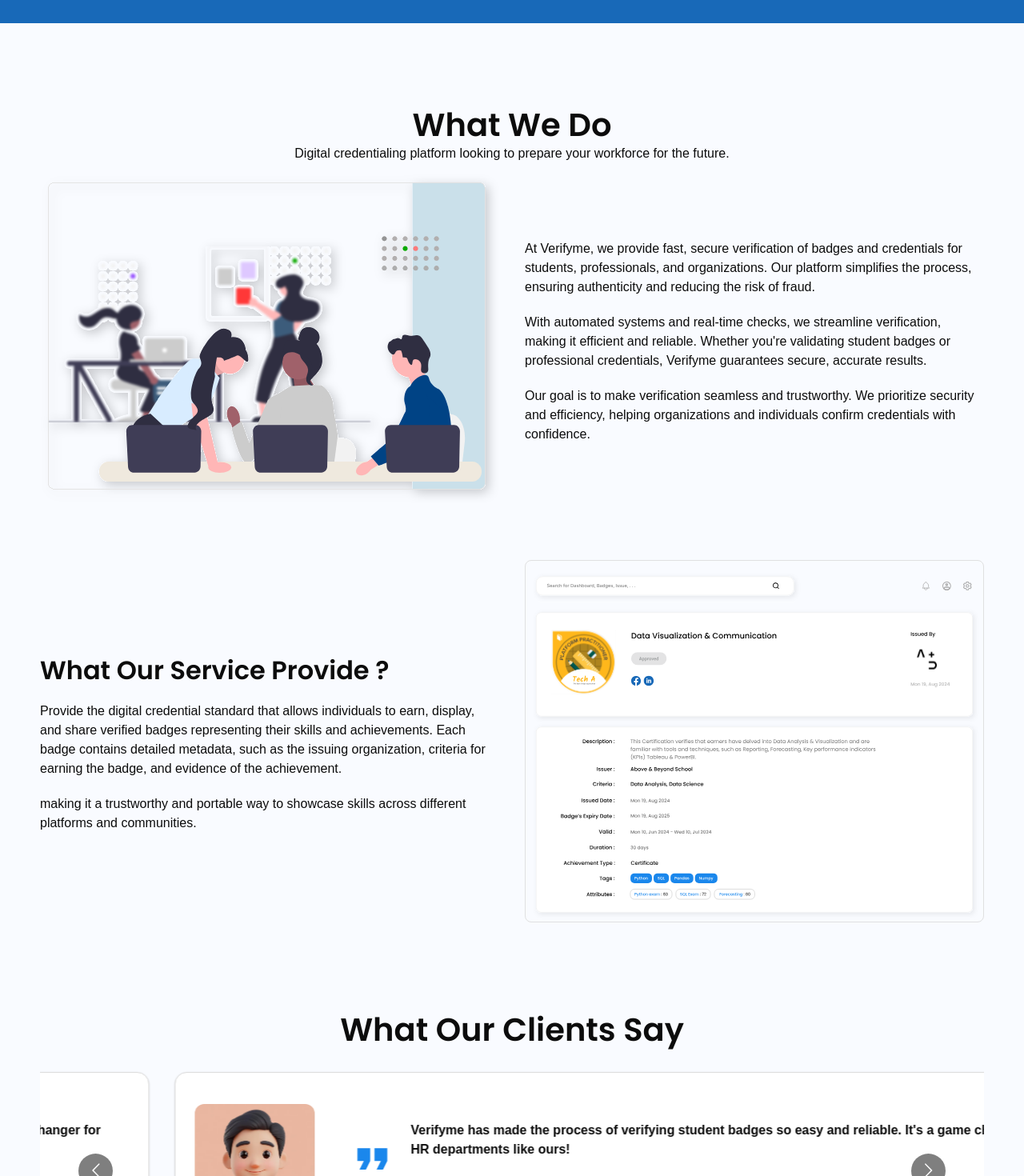
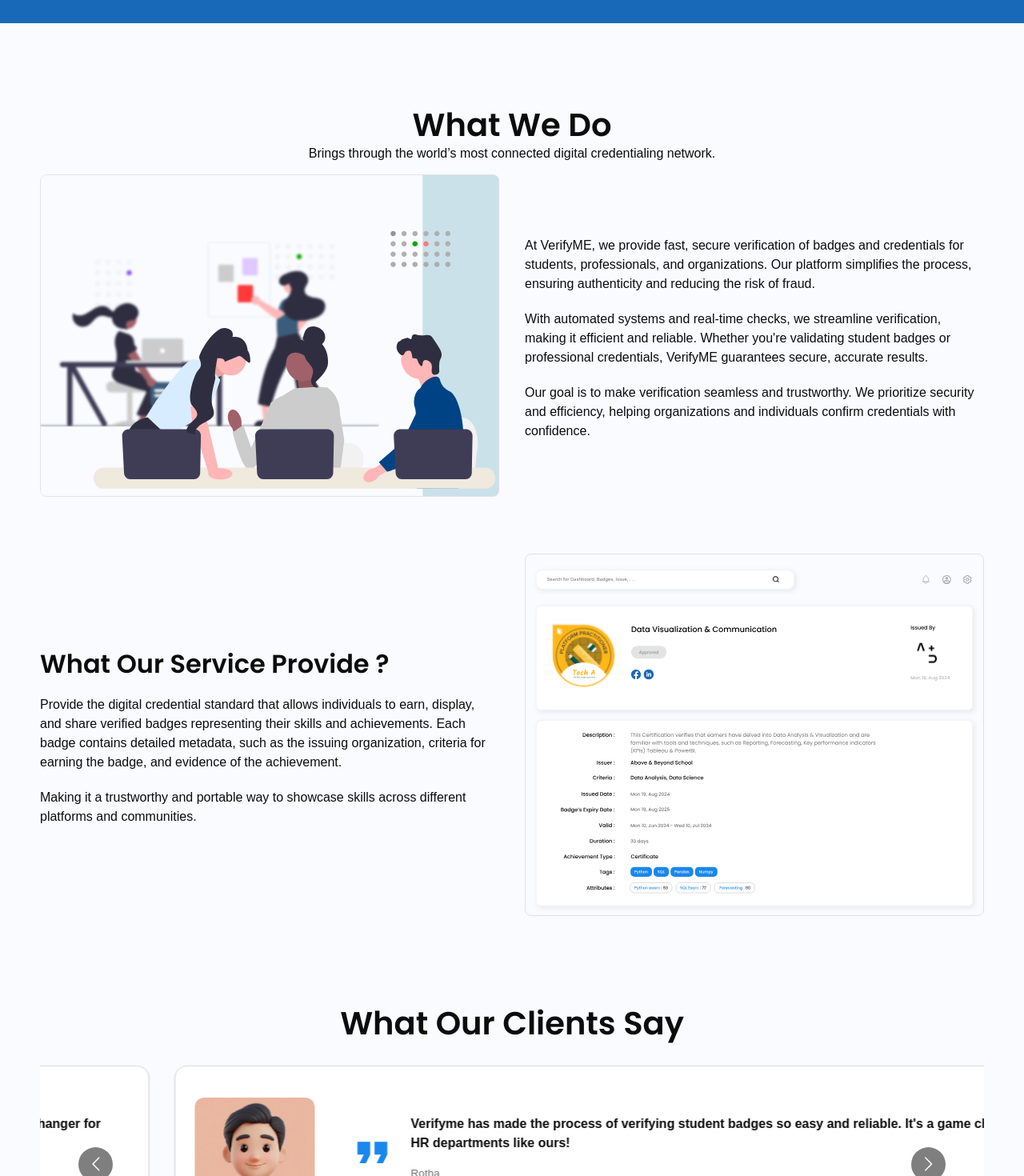
Before and after one commit to lyDiyamong/ratifyme-frontend, a React (Vite) app: page / in a window 1280 px wide. Shown: the part 960-2430 px from the top of the page at 80% size. Built offline with nearby package versions, Linux system fonts and the light colour scheme.

Commit message:
fix(rebase): solve confict style of font style

```diff
--- a/src/components/FormInput.jsx
+++ b/src/components/FormInput.jsx
@@ -61,7 +61,7 @@ const FormInput = ({ label, name, control, type = "text", required = false, icon
             helperText={error ? error.message : null} // Display error message if present
             sx={{
                 "& .MuiOutlinedInput-root": {
-                    borderRadius: theme.shape.borderRadius.input, // Apply custom border-radius
+                    borderRadius: theme.customShape.input, // Apply custom border-radius
                 },
                 "& .MuiInputBase-input": {
                     fontSize: theme.typography.body2, // Apply custom font size
--- a/src/data/testimonialData.js
+++ b/src/data/testimonialData.js
@@ -6,7 +6,6 @@ import SreyPov from "../assets/icons/SreyPov.webp";
 import Chounan from "../assets/icons/Chounan.webp";
 import Malen from "../assets/icons/Malen.webp";
 import Yamong from "../assets/icons/Yamong.webp";
-import Manet from "../assets/icons/Manet.webp";
 
 export const testimonials = [
     {
@@ -61,8 +60,8 @@ export const testimonials = [
     {
         id: 8,
         text: "Verifyme has made the process of verifying student badges so easy and reliable. It's a game changer for HR departments like ours!",
-        author: "Manet",
+        author: "Rotha",
         position: "Tech A co.,ltd",
-        image: Manet,
+        image: Rotha,
     },
 ];
--- a/src/layouts/landing/Footer.jsx
+++ b/src/layouts/landing/Footer.jsx
@@ -147,7 +147,7 @@ const Footer = () => {
                                 Social Media
                             </Typography>
 
-                            <List sx={{ display: "flex", gap: 2 }}>
+                            <List sx={{ display: "flex", gap: 2, my: 2 }}>
                                 {socialMediaLinks.map((link, index) => (
                                     <Link key={index} sx={linkItemStyle}>
                                         <Box
@@ -191,7 +191,7 @@ const Footer = () => {
                         <FlexBetween
                             variant="body2"
                             sx={{
-                                display: { sm: "flex", xss: 'block' },
+                                display: { sm: "flex", xss: 'block',  },
                                 color: "text.disabled",
                             }}
                         >
--- a/src/layouts/landing/Navbar.jsx
+++ b/src/layouts/landing/Navbar.jsx
@@ -84,7 +84,7 @@ function Navbar() {
                     backgroundColor: "white",
                     border: `1px solid ${theme.palette.text.light}`,
                     boxShadow: theme.customShadows.default,
-                    borderRadius: "0px 0px 12px 12px",
+                    // borderRadius: "0px 0px 12px 12px",
                 }}
             >
                 {/* ============ Start Navbar ============ */}
@@ -187,14 +187,14 @@ function Navbar() {
                                 sx={{
                                     "& .MuiPaper-root": {
                                         borderRadius:
-                                            theme.shape.borderRadius.card,
+                                            theme.customShape.input,
                                         boxShadow: theme.shadows.default,
                                         border: `1px solid ${theme.palette.text.light}`,
                                     },
                                 }}
                             >
                                 <MenuItem onClick={handleClose}>
-                                    <Link to="/signup">
+                                    <Link to="/price">
                                         <Button variant="text" sx={menuResItem}>
                                             Price
                                         </Button>
--- a/src/pages/contactus/index.jsx
+++ b/src/pages/contactus/index.jsx
@@ -120,8 +120,6 @@ const ContactUsPage = () => {
                         component="img"
                         sx={{
                             width: "100%",
-                            maxHeight: 600,
-                            maxWidth: 600,
                         }}
                         alt="contactus"
                         src={ContactUsIconSvg}
--- a/src/pages/landing/Faq.jsx
+++ b/src/pages/landing/Faq.jsx
@@ -39,12 +39,12 @@ const Faq = () => {
                     sx={{
                         fontSize: theme.typography.h1,
                         fontWeight: theme.fontWeight.bold,
-                        textAlign: "center",
+                        textAlign: "center"
                     }}
                 >
                     Frequently Asked Questions
-                    <Typography textAlign={"center"}>
-                        If you want to know more about Open Badge,
+                    <Typography sx={{textAlign:"center"}}>
+                        If you want to know more about VerifyME,
                         please first check the questions below.
                     </Typography>
                 </Typography>
--- a/src/pages/landing/Testimonial.jsx
+++ b/src/pages/landing/Testimonial.jsx
@@ -43,6 +43,7 @@ const Testimonial = () => {
             }}
         >
             <Typography
+                component="h1"
                 gutterBottom
                 sx={{
                     fontSize: theme.typography.h1,
--- a/src/pages/landing/WhatWeDo.jsx
+++ b/src/pages/landing/WhatWeDo.jsx
@@ -20,18 +20,21 @@ export default function WhatWeDo() {
         >
             {/* Title */}
             <Typography
-                variant="h2"
+                component="h1"
+                variant="h1"
                 align="center"
                 gutterBottom
                 sx={{
                     fontSize: theme.typography.h1,
                     fontWeight: theme.fontWeight.bold,
-                    textAlign: "center",
+                    color: theme.palette.primary.contrastText,
+                    textAlign: "center"
                 }}
             >
                 What We Do
-                <Typography textAlign={"center"}>
-                    Digital credentialing platform looking to prepare your workforce for the future.
+                <Typography sx={{ textAlign: "center" }}>
+                    Brings through
+                    the world’s most connected digital credentialing network.
                 </Typography>
             </Typography>
 
@@ -47,14 +50,17 @@ export default function WhatWeDo() {
                 </Grid>
                 <Grid container item xs={12} md={6} gap={2.5}>
                     <Typography variant="body1">
-                        At Verifyme, we provide fast, secure verification of badges and credentials for students,
-                        professionals, and organizations. Our platform simplifies the process, ensuring authenticity and
-                        reducing the risk of fraud.
+                        At VerifyME, we provide fast, secure verification of
+                        badges and credentials for students, professionals, and
+                        organizations. Our platform simplifies the process,
+                        ensuring authenticity and reducing the risk of fraud.
                     </Typography>
                     <Typography variant="body1">
-                        With automated systems and real-time checks, we streamline verification, making it efficient and
-                        reliable. Whether you're validating student badges or professional credentials, Verifyme
-                        guarantees secure, accurate results.
+                        With automated systems and real-time checks, we
+                        streamline verification, making it efficient and
+                        reliable. Whether you're validating student badges or
+                        professional credentials, VerifyME guarantees secure,
+                        accurate results.
                     </Typography>
                     <Typography variant="body1">
                         Our goal is to make verification seamless and trustworthy. We prioritize security and
@@ -86,8 +92,8 @@ export default function WhatWeDo() {
                         achievement.
                     </Typography>
                     <Typography variant="body1">
-                        making it a trustworthy and portable way to showcase skills across different platforms and
-                        communities.
+                        Making it a trustworthy and portable way to showcase
+                        skills across different platforms and communities.
                     </Typography>
                 </Grid>
                 <Grid item xs={12} md={6} sx={{ order: { xs: 1, md: 2 } }}>
```
Also changed, not shown: src/assets/icons/WhatWeDoImg1.svg.
